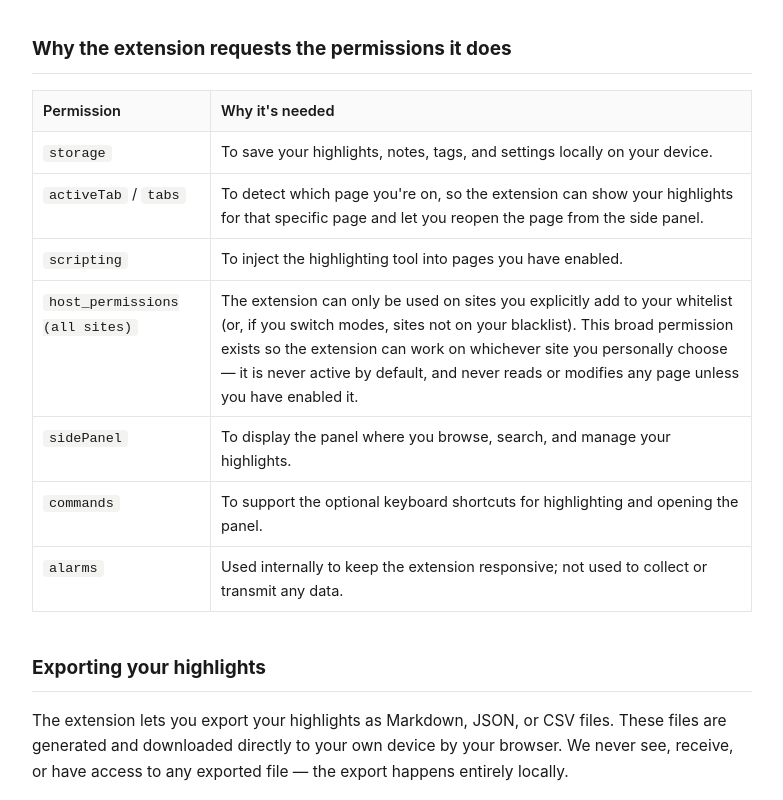
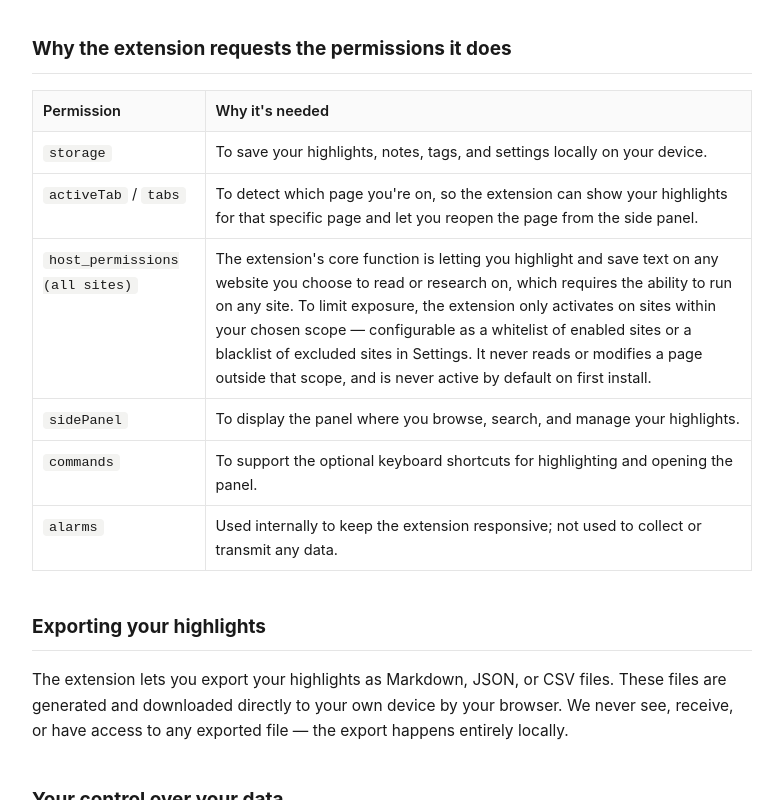
Before and after one commit to Armand-Pl/sticky-highlights-privacy, a plain HTML site: page index.html in a window 1280 px wide. Shown: the part 1635-2435 px from the top of the page, without its empty margins (248-1031 px from the left). Drawn offline with Linux system fonts and the light colour scheme.

Commit message:
Update index.html

```diff
--- a/index.html
+++ b/index.html
@@ -84,7 +84,7 @@
 <body>
 
 <h1>Privacy Policy for Sticky Highlights</h1>
-<div class="updated">Last updated: June 20, 2026</div>
+<div class="updated">Last updated: June 24, 2026</div>
 
 <p>Sticky Highlights ("the extension", "we", "us") is a Chrome browser extension that lets you highlight, annotate, and save passages of text on webpages. This policy explains what data the extension handles, how it is stored, and what control you have over it.</p>
 
@@ -134,8 +134,7 @@
   <tr><th>Permission</th><th>Why it's needed</th></tr>
   <tr><td><code>storage</code></td><td>To save your highlights, notes, tags, and settings locally on your device.</td></tr>
   <tr><td><code>activeTab</code> / <code>tabs</code></td><td>To detect which page you're on, so the extension can show your highlights for that specific page and let you reopen the page from the side panel.</td></tr>
-  <tr><td><code>scripting</code></td><td>To inject the highlighting tool into pages you have enabled.</td></tr>
-  <tr><td><code>host_permissions (all sites)</code></td><td>The extension can only be used on sites you explicitly add to your whitelist (or, if you switch modes, sites not on your blacklist). This broad permission exists so the extension can work on whichever site you personally choose — it is never active by default, and never reads or modifies any page unless you have enabled it.</td></tr>
+  <tr><td><code>host_permissions (all sites)</code></td><td>The extension's core function is letting you highlight and save text on any website you choose to read or research on, which requires the ability to run on any site. To limit exposure, the extension only activates on sites within your chosen scope — configurable as a whitelist of enabled sites or a blacklist of excluded sites in Settings. It never reads or modifies a page outside that scope, and is never active by default on first install.</td></tr>
   <tr><td><code>sidePanel</code></td><td>To display the panel where you browse, search, and manage your highlights.</td></tr>
   <tr><td><code>commands</code></td><td>To support the optional keyboard shortcuts for highlighting and opening the panel.</td></tr>
   <tr><td><code>alarms</code></td><td>Used internally to keep the extension responsive; not used to collect or transmit any data.</td></tr>
```
